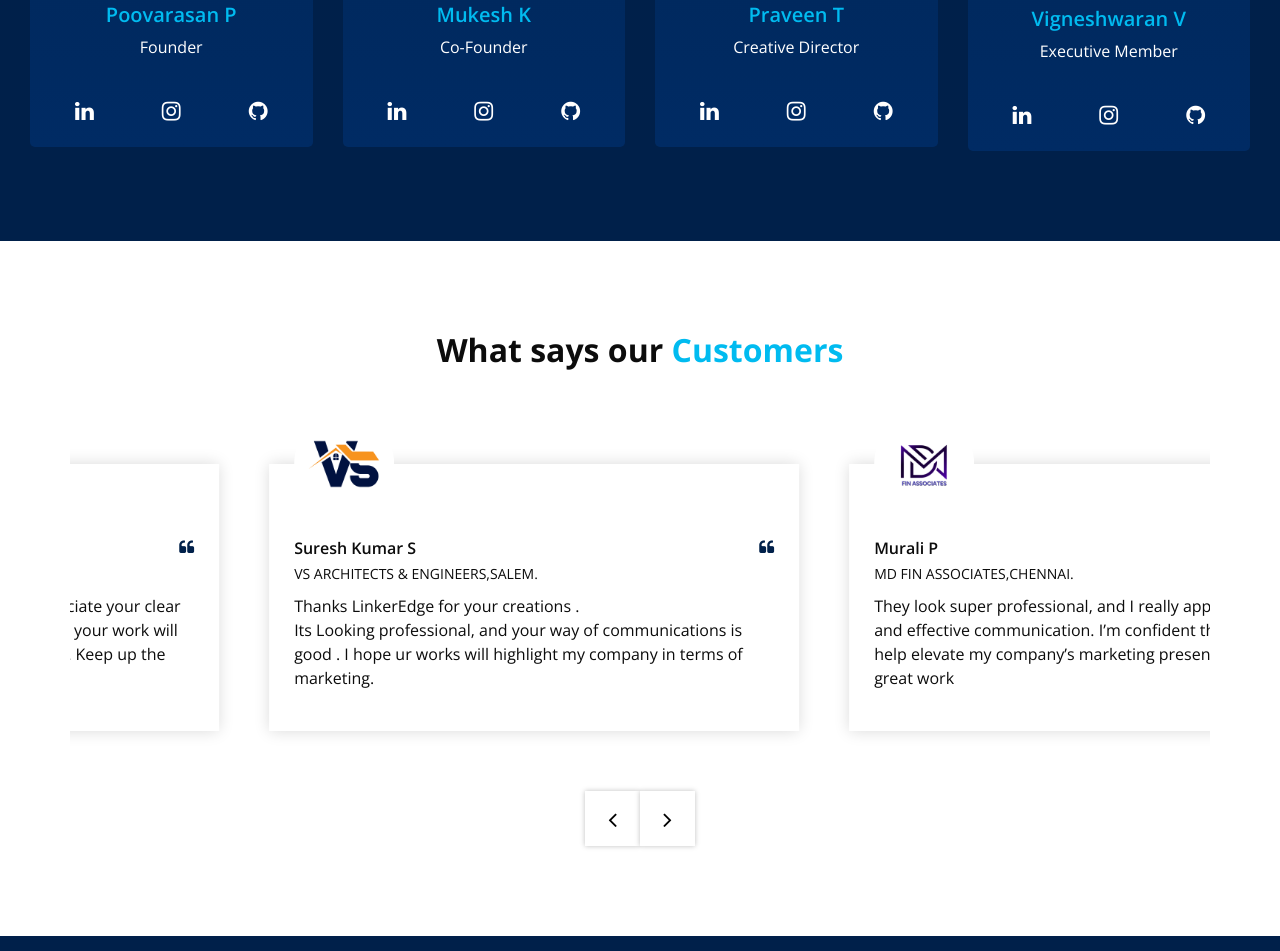
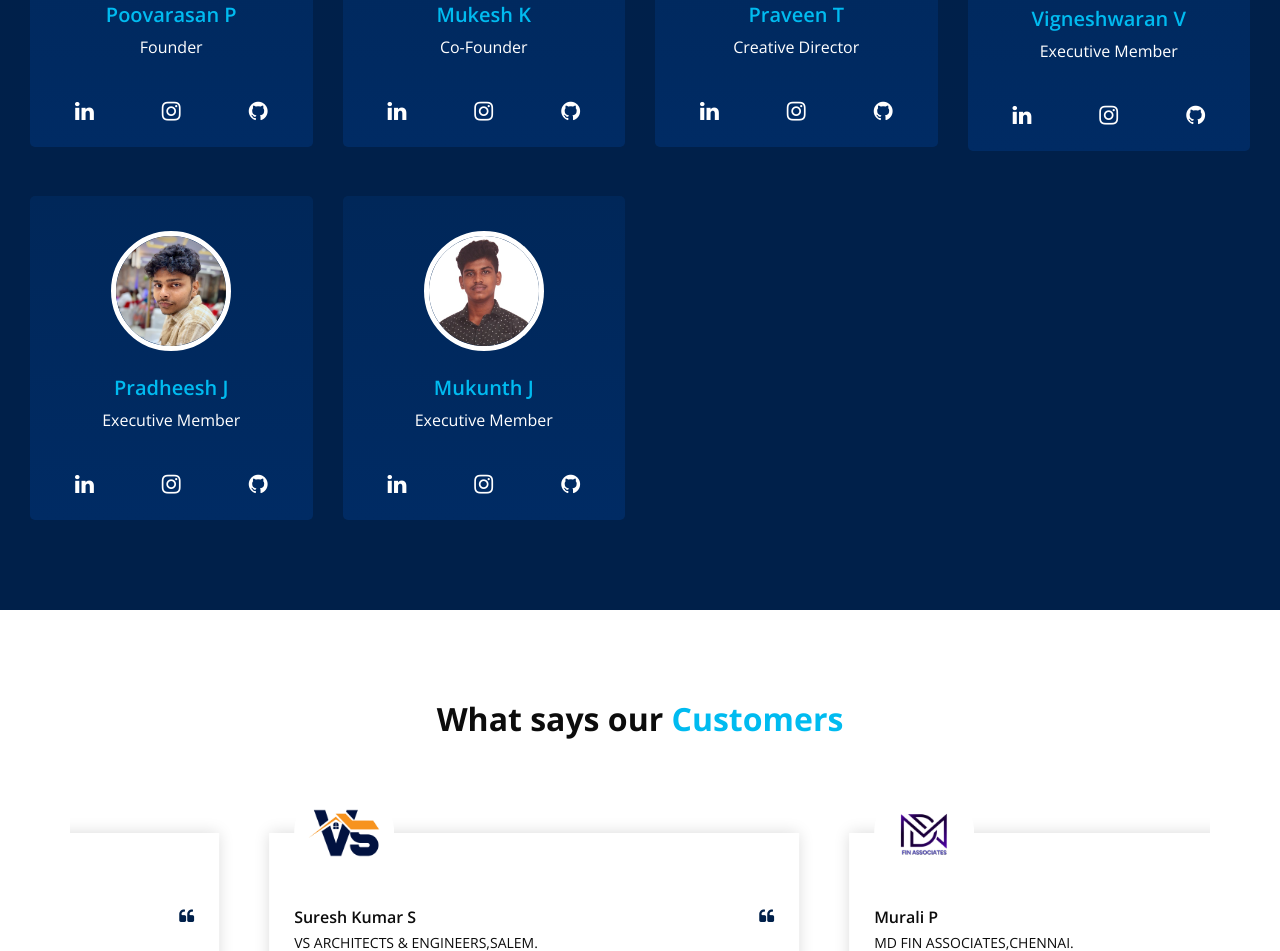
Before and after one commit to LinkerEdge/LinkerWebsite, a website: page index.html in a window 1280 px wide. Shown: the part 3590-4541 px from the top of the page. Drawn offline with nearby package versions, Linux system fonts and the light colour scheme; some packages are replaced by stand-ins of ours.

Commit message:
Mukunth Added

```diff
--- a/index.html
+++ b/index.html
@@ -468,6 +468,59 @@
               </div>
             </div>
           </div>
+           <div class="col-lg-3 col-sm-6">
+            <div class="box ">
+              <div class="img-box">
+                <img src="images/PradheJ.jpg" class="img1" alt="">
+              </div>
+              <div class="detail-box">
+                <h5>
+                  Pradheesh J
+                </h5>
+                <p>
+                  Executive Member
+                </p>
+              </div>
+              <div class="social_box">
+
+                <a target="_blank" href="https://www.linkedin.com/in/pradheesh-j-30a11927a/">
+                  <i class="fa fa-linkedin" aria-hidden="true"></i>
+                </a>
+                <a target="_blank" href="/">
+                  <i class="fa fa-instagram" aria-hidden="true"></i>
+                </a>
+                <a target="_blank" href="https://github.com/Pradheesh-J">
+                  <i class="fa fa-github" aria-hidden="true"></i>
+                </a>
+              </div>
+            </div>
+            </div>
+            <div class="col-lg-3 col-sm-6">
+            <div class="box ">
+              <div class="img-box">
+                <img src="images/MukunthJ.jpg" class="img1" alt="">
+              </div>
+              <div class="detail-box">
+                <h5>
+                  Mukunth J
+                </h5>
+                <p>
+                  Executive Member
+                </p>
+              </div>
+              <div class="social_box">
+
+                <a target="_blank" href="https://www.linkedin.com/in/mukunth-j/">
+                  <i class="fa fa-linkedin" aria-hidden="true"></i>
+                </a>
+                <a target="_blank" href="/">
+                  <i class="fa fa-instagram" aria-hidden="true"></i>
+                </a>
+                <a target="_blank" href="https://github.com/mukunth-j">
+                  <i class="fa fa-github" aria-hidden="true"></i>
+                </a>
+              </div>
+
         </div>
       </div>
     </div>
```
Also changed, not shown: team.html (+28 -1 lines), images/MukunthJ.jpg (added).
